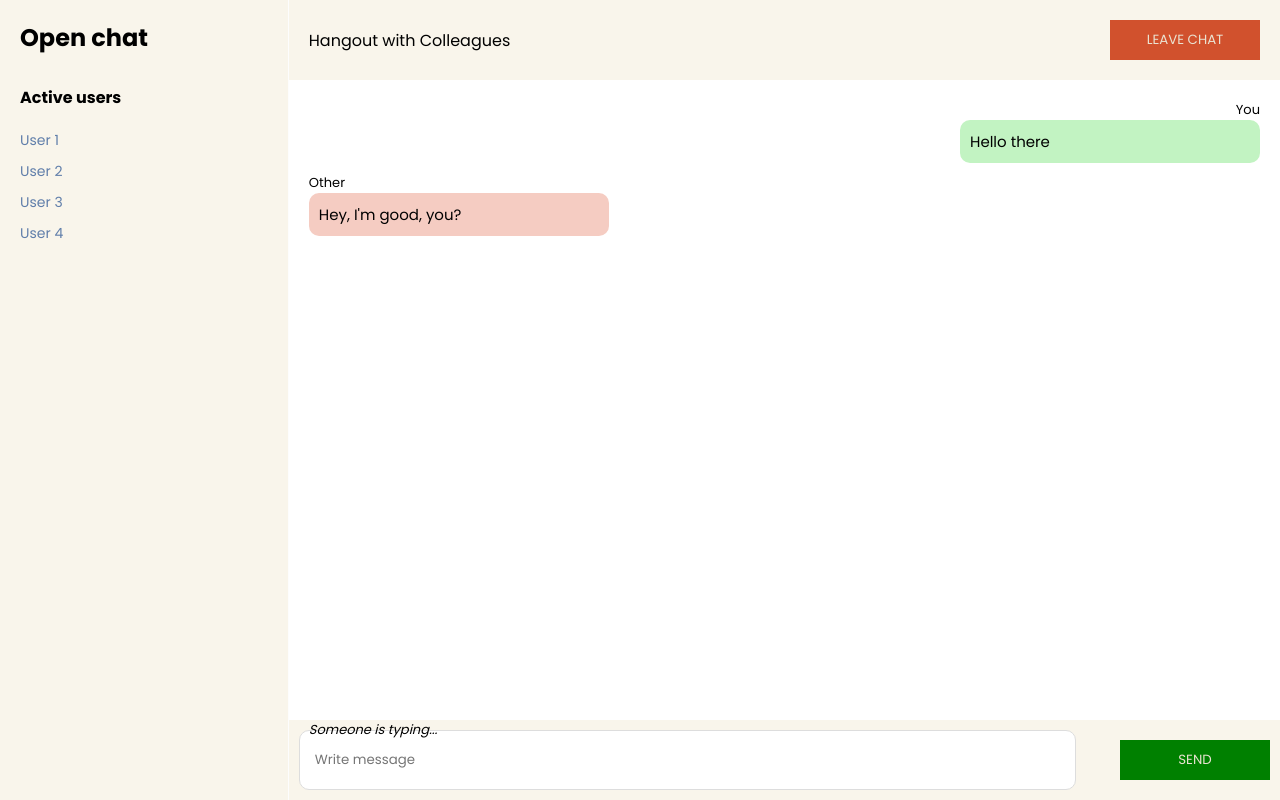
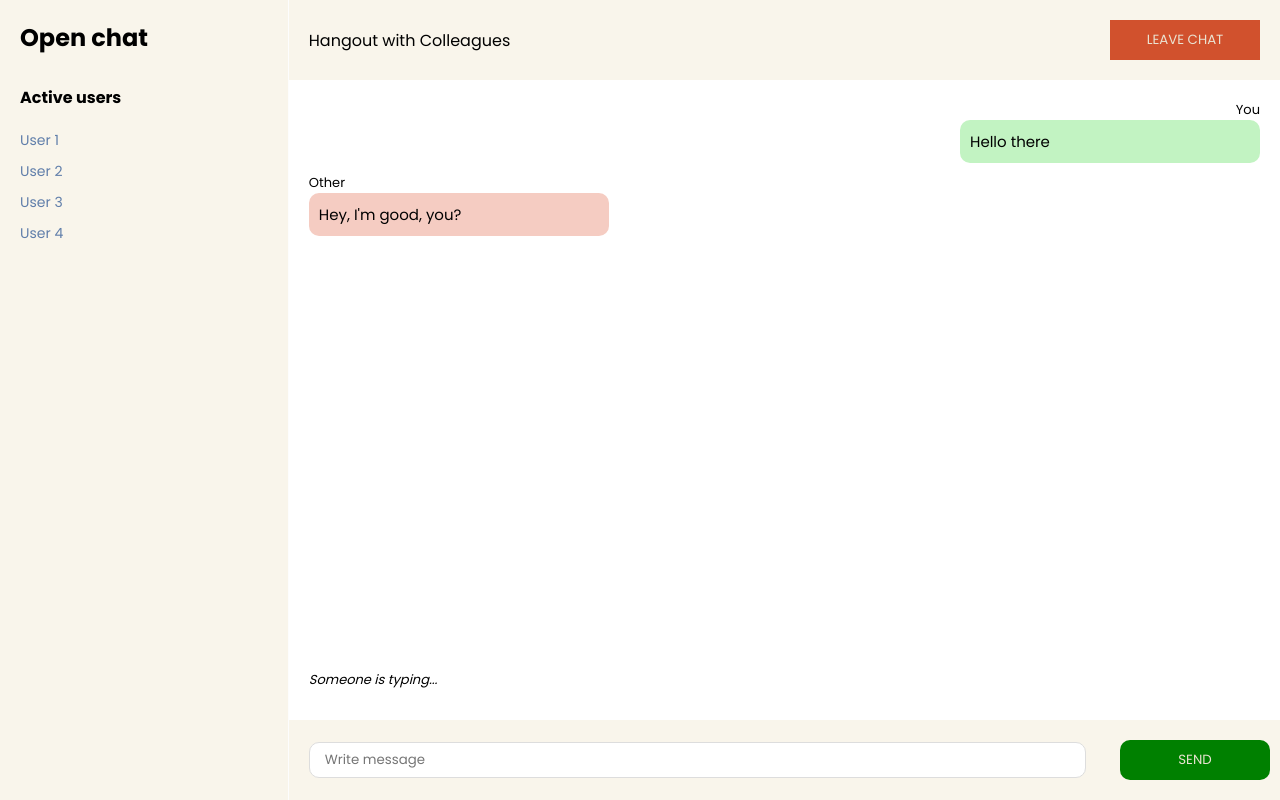
Before and after one commit to Hashem-Poya/socket.io-chat-app-client, a React (Create React App) app: page /chat in a window 1280 px wide. Built offline with nearby package versions, Linux system fonts and the light colour scheme; no server answers.

Commit message:
style improved.

```diff
--- a/src/index.css
+++ b/src/index.css
@@ -125,11 +125,12 @@
 
 .message {
     width: 80%;
-    height: 100%;
+    height: 60%;
     border-radius: 10px;
     border: 1px solid #ddd;
     outline: none;
     padding: 15px;
+    margin: 10px;
 }
 
 .sendBtn {
@@ -138,6 +139,7 @@
     padding: 10px;
     border: none;
     outline: none;
+    border-radius: 10px;
     color: #eae3d2;
     cursor: pointer;
 }
@@ -173,7 +175,7 @@
 
 .message__status {
     position: fixed;
-    bottom: 50px;
+    bottom: 100px;
     font-size: 13px;
     font-style: italic;
 }
```
